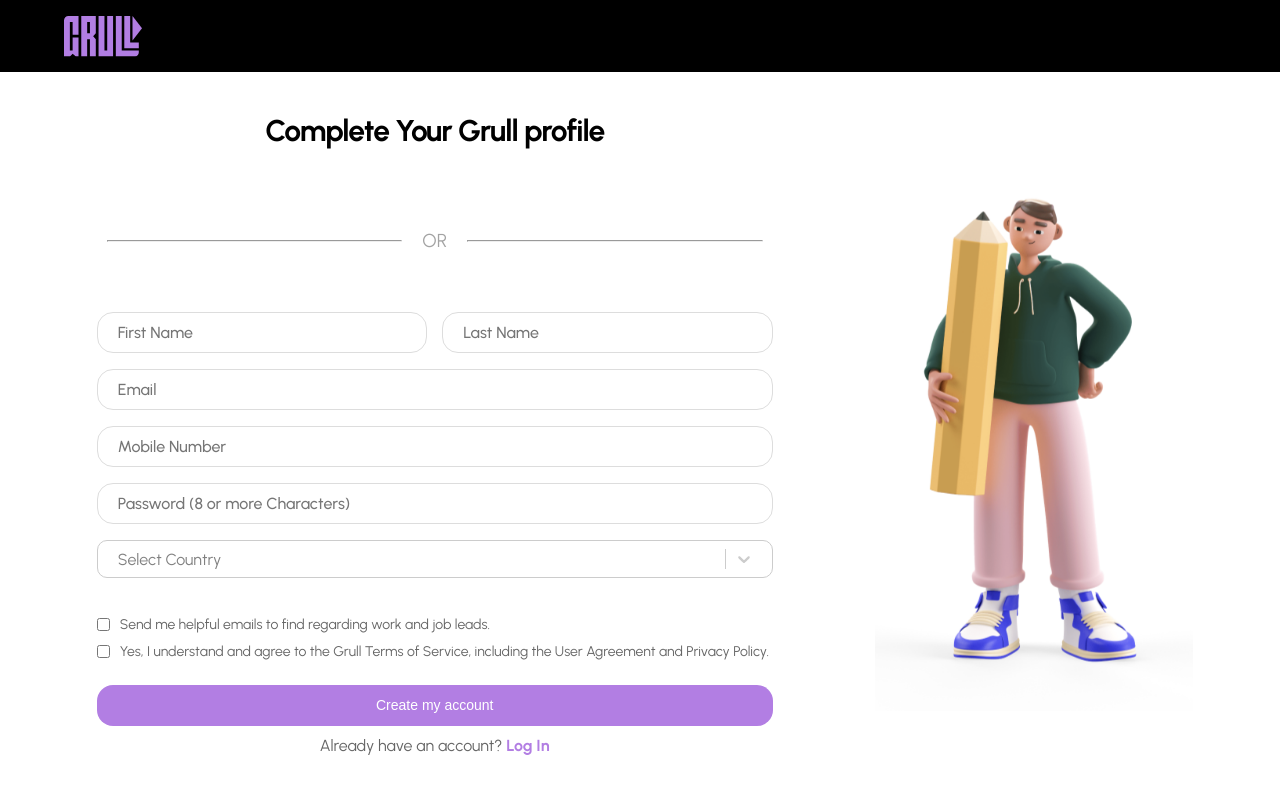
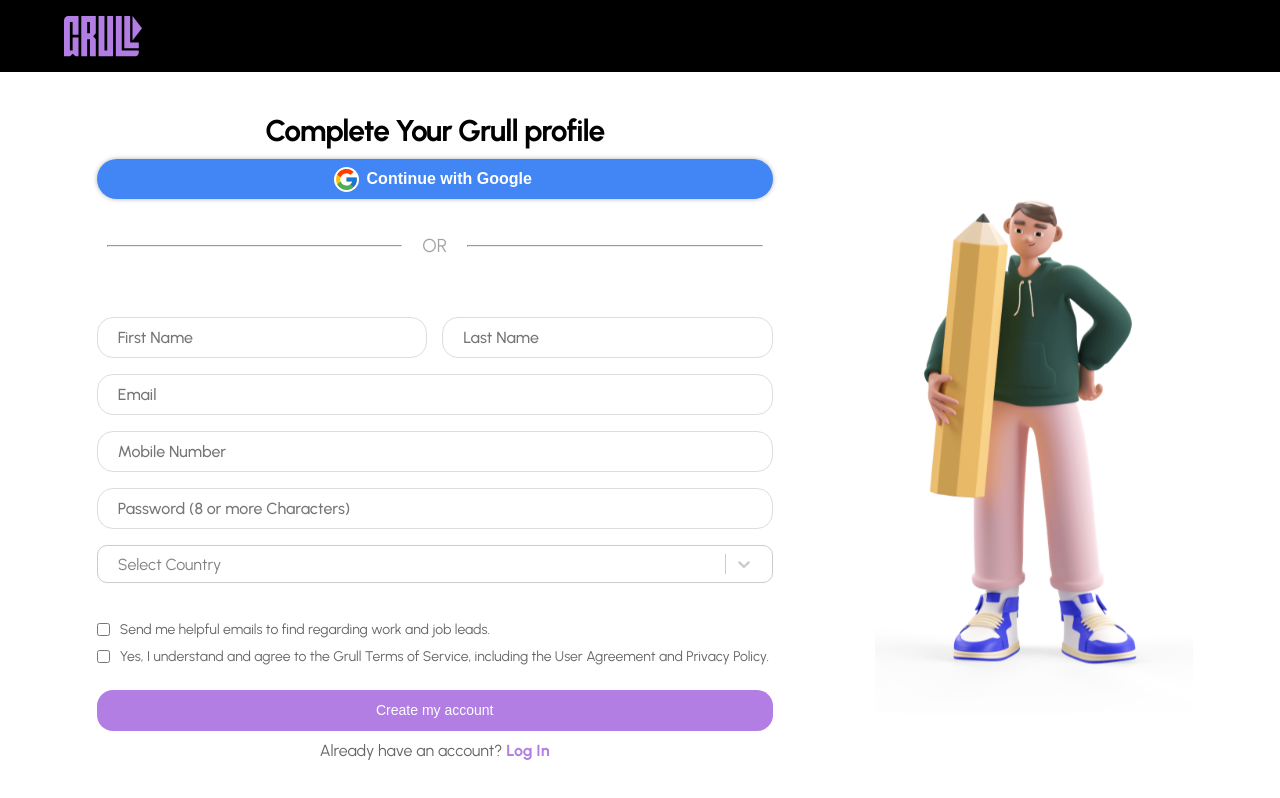
Before and after one commit to codeamanwal/grull-fe_new, a React (Create React App) app: page /signup/1 in a window 1280 px wide. Built offline with nearby package versions, Linux system fonts and the light colour scheme.

Commit message:
signup added

```diff
--- a/src/components/Login.js
+++ b/src/components/Login.js
@@ -12,6 +12,7 @@
 import { GoogleOAuthProvider } from '@react-oauth/google';
 import { GoogleLogin } from '@react-oauth/google';
 import { jwtDecode } from "jwt-decode";
+import { signInWithGooglePopup } from '../utils/firebase.utils';
 
 const Login = () => {
   const { REACT_APP_GOOGLE_CLIENT_ID, REACT_APP_GOGGLE_REDIRECT_URL_ENDPOINT } = process.env
@@ -27,7 +28,9 @@
     };
 
     const googleLogin=async(credentialResponse)=>{
-      const data =jwtDecode(credentialResponse.credential)
+      const data =(credentialResponse.user)
+      console.log(data.email);
+      // return
 
       // const formData = new URLSearchParams();
       //   formData.append("email", data.email);
@@ -134,6 +137,12 @@
       }
     };
 
+    const logGoogleUser = async () => {
+      const response = await signInWithGooglePopup();
+      // console.log(response);
+      await googleLogin(response)
+  }
+
     return (
       <div>
       <div className='headerStyle'>
@@ -146,11 +155,12 @@
       <div className='outer-most'>
           <div className='content'>
           <h2>Login to your Grull profile</h2>
+          {/* <button onClick={logGoogleUser}>Sign In With Google</button> */}
               {/* <div>
                   <Button className='apple-button' startIcon={<FaApple style={{fontSize:'23px',}}/>}>Continue with Apple</Button>
               </div> */}
-              {/* <div>
-                  <Button className='google-button' onClick={openGoogleLoginPage} startIcon={<FcGoogle style={{backgroundColor:'#fff',borderRadius:'50%',fontSize:'25px'}}/>}>Continue with Google</Button>
+              <div>
+                  <Button className='google-button' onClick={logGoogleUser} startIcon={<FcGoogle style={{backgroundColor:'#fff',borderRadius:'50%',fontSize:'25px'}}/>}>Continue with Google</Button>
               </div>
 
 
@@ -158,8 +168,8 @@
                   <hr className='hr-line' />
                   <h3 style={{ color: '#a3a3a3', fontWeight: 'normal', margin: '0 10px' }}>OR</h3>
                   <hr className='hr-line' />
-              </div> */}
-              <GoogleOAuthProvider clientId="493236703003-bigdauplfj2os7cahbp2903m7ug1inve.apps.googleusercontent.com">
+              </div>
+              {/* <GoogleOAuthProvider clientId="493236703003-bigdauplfj2os7cahbp2903m7ug1inve.apps.googleusercontent.com">
               <GoogleLogin
               buttonText="Sign in with Google"
   onSuccess={credentialResponse => {
@@ -169,7 +179,7 @@
     console.log('Login Failed');
   }}
 />
-                </GoogleOAuthProvider>
+                </GoogleOAuthProvider> */}
               <Form>
 
 
--- a/src/components/SignUp.js
+++ b/src/components/SignUp.js
@@ -13,6 +13,7 @@
 import { jwtDecode } from "jwt-decode";
 import Box from '@mui/material/Box';
 import LinearProgress from '@mui/material/LinearProgress';
+import { signInWithGooglePopup } from '../utils/firebase.utils';
 
 
 const SignUp = () => {
@@ -25,22 +26,26 @@
         navigate('/login');
     };
     const { userType } = useParams();
-    const googleSignup=async(credentialResponse)=>{
-        setLoading("Loading...")
-        const data=jwtDecode(credentialResponse.credential)
 
+    const googleSignup = async (credentialResponse) => {
+        const data = credentialResponse._tokenResponse;
+        console.log('credentialResponse:', credentialResponse);
 
-        // const encodedString = encodeBase64(inputString);
+        if (!data || typeof data.idToken !== 'string') {
+            console.error('Invalid token specified: must be a string');
+            return;
+        }
+        // return
+        try {
 
             const registrationData = {
                 email: data.email,
-            password: data.jti,
-            first_name: data.given_name,
-            last_name: data.family_name,
-            list_as_freelancer:userType==='freelancer'
+                password: data.localId,
+                first_name: data.firstName,
+                last_name: data.lastName,
+                list_as_freelancer: userType === 'freelancer'
             };
-
-          try {
+             console.log(registrationData);
             const response = await fetch(`${BAPI}/api/v0/auth/register`, {
                 method: 'POST',
                 headers: {
@@ -48,16 +53,18 @@
                 },
                 body: JSON.stringify(registrationData),
             });
-            console.log(response)
+
+            console.log('Registration Response:', response);
+
             if (response.status === 201) {
-                alert('User registered Successfully!')
+                alert('User registered Successfully!');
                 // navigate('/login');
 
                 const formData = new URLSearchParams();
                 formData.append("username", data.email);
-        formData.append("password", data.jti);
+                formData.append("password", data.localId);
 
-        const response = await fetch(`${BAPI}/api/v0/auth/login`, {
+                const loginResponse = await fetch(`${BAPI}/api/v0/auth/login`, {
                     method: 'POST',
                     headers: {
                         'Content-Type': 'application/x-www-form-urlencoded',
@@ -65,44 +72,41 @@
                     body: formData,
                 });
 
-        if (response.ok) {
-          const responseData = await response.json();
+                if (loginResponse.ok) {
+                    const responseData = await loginResponse.json();
 
                     if (responseData.access_token) {
                         const accessToken = responseData.access_token;
-            console.log(accessToken);
+                        console.log('Access Token:', accessToken);
                         localStorage.setItem('accessToken', accessToken);
                         navigate('/loading');
                     } else {
-            setLoading("")
+                        setLoading("");
+                        alert('Unexpected response from the server');
+                    }
+                } else if (loginResponse.status === 400) {
+                    setLoading("");
+                    alert('Wrong credentials or invalid user');
+                } else if (loginResponse.status === 422) {
+                    setLoading("");
+                    const errorData = await loginResponse.json();
+                    console.error('Validation Error:', errorData);
+                } else {
+                    setLoading("");
                     alert('Unexpected response from the server');
                 }
             } else if (response.status === 400) {
-            setLoading("")
-          alert('Wrong credentials or invalid user');
-        } else if (response.status === 422) {
-            setLoading("")
-          const errorData = await response.json();
-          console.error('Validation Error:', errorData);
+                setLoading("");
+                alert('User Already Exists');
             } else {
-            setLoading("")
-          alert('Unexpected response from the server');
-        }
-
-            } else if (response.status === 400) {
-                setLoading("")
-                alert('REGISTER USER ALREADY EXISTS');
-
-            } else {
-                setLoading("")
+                setLoading("");
                 console.error('Unexpected response:', response);
             }
         } catch (error) {
-            setLoading("")
+            setLoading("");
             console.error('Error during registration:', error);
         }
-
-      }
+    };
 
     const handleCreateAccountClick = async () => {
         if (isAgreeToTermsChecked) {
@@ -161,6 +165,11 @@
         { value: 'Canada', label: 'Canada' },
     ];
 
+    const logGoogleUser = async () => {
+        const response = await signInWithGooglePopup();
+        // console.log(response);
+        await googleSignup(response)
+    }
     return (
         <div>
             <div className='headerStyle'>
@@ -181,11 +190,11 @@
                     {/* <div>
                         <Button className='apple-button' startIcon={<FaApple style={{fontSize:'23px',}}/>}>Continue with Apple</Button>
                     </div> */}
-            {/* <div>
-                <Button className='google-button' startIcon={<FcGoogle style={{backgroundColor:'#fff',borderRadius:'50%',fontSize:'25px'}}/>}>Continue with Google</Button>
-            </div> */}
+            <div>
+                <Button className='google-button' onClick={logGoogleUser} startIcon={<FcGoogle style={{backgroundColor:'#fff',borderRadius:'50%',fontSize:'25px'}}/>}>Continue with Google</Button>
+            </div>
 
-<GoogleOAuthProvider clientId="493236703003-bigdauplfj2os7cahbp2903m7ug1inve.apps.googleusercontent.com">
+{/* <GoogleOAuthProvider clientId="493236703003-bigdauplfj2os7cahbp2903m7ug1inve.apps.googleusercontent.com">
               <GoogleLogin
               buttonText="Sign up with Google"
   onSuccess={credentialResponse => {
@@ -195,7 +204,7 @@
     alert("Signup Failed")
   }}
 />
-                </GoogleOAuthProvider>
+                </GoogleOAuthProvider> */}
 
 
             <div style={{ display: 'flex', alignItems: 'center', margin: '20px 0' }}>
--- /dev/null
+++ b/src/utils/firebase.utils.js
@@ -0,0 +1,22 @@
+import { initializeApp } from "firebase/app";
+import { getAuth, signInWithPopup, GoogleAuthProvider } from "firebase/auth";
+
+const firebaseConfig = {
+  apiKey: "AIzaSyCAprhBCuYRH25Omr5f0EmsAHdy_uksh1s",
+  authDomain: "grull-302b6.firebaseapp.com",
+  projectId: "grull-302b6",
+  storageBucket: "grull-302b6.appspot.com",
+  messagingSenderId: "307347345397",
+  appId: "1:307347345397:web:cb66b8601e1aef80bc9abc"
+};
+// Initialize Firebase
+const firebaseApp = initializeApp(firebaseConfig);
+// Initialize Firebase Auth provider
+const provider = new GoogleAuthProvider();
+
+// whenever a user interacts with the provider, we force them to select an account
+provider.setCustomParameters({
+    prompt : "select_account "
+});
+export const auth = getAuth(firebaseApp);
+export const signInWithGooglePopup = () => signInWithPopup(auth, provider);
```
Also changed, not shown: 8 other files (tests, documents, lock files or other folders). Lines whose indentation alone changed are shown as unchanged.
